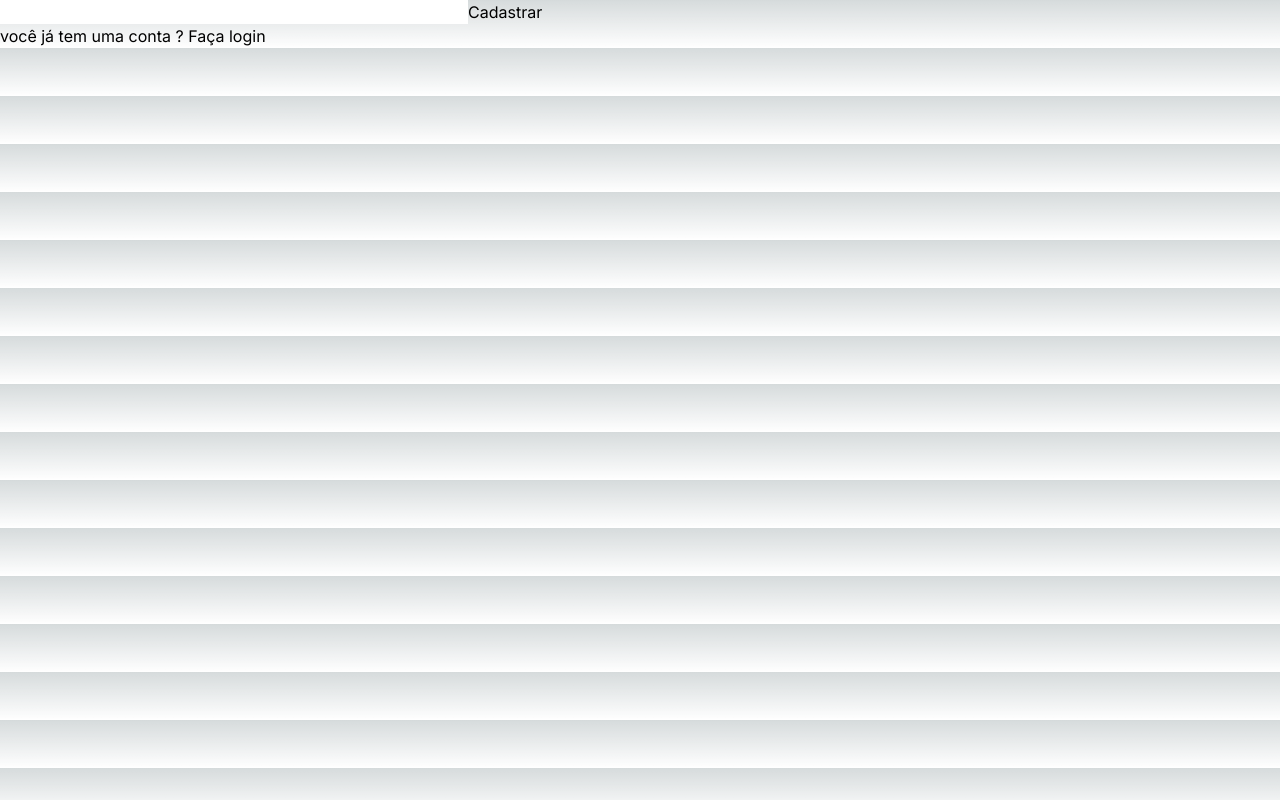
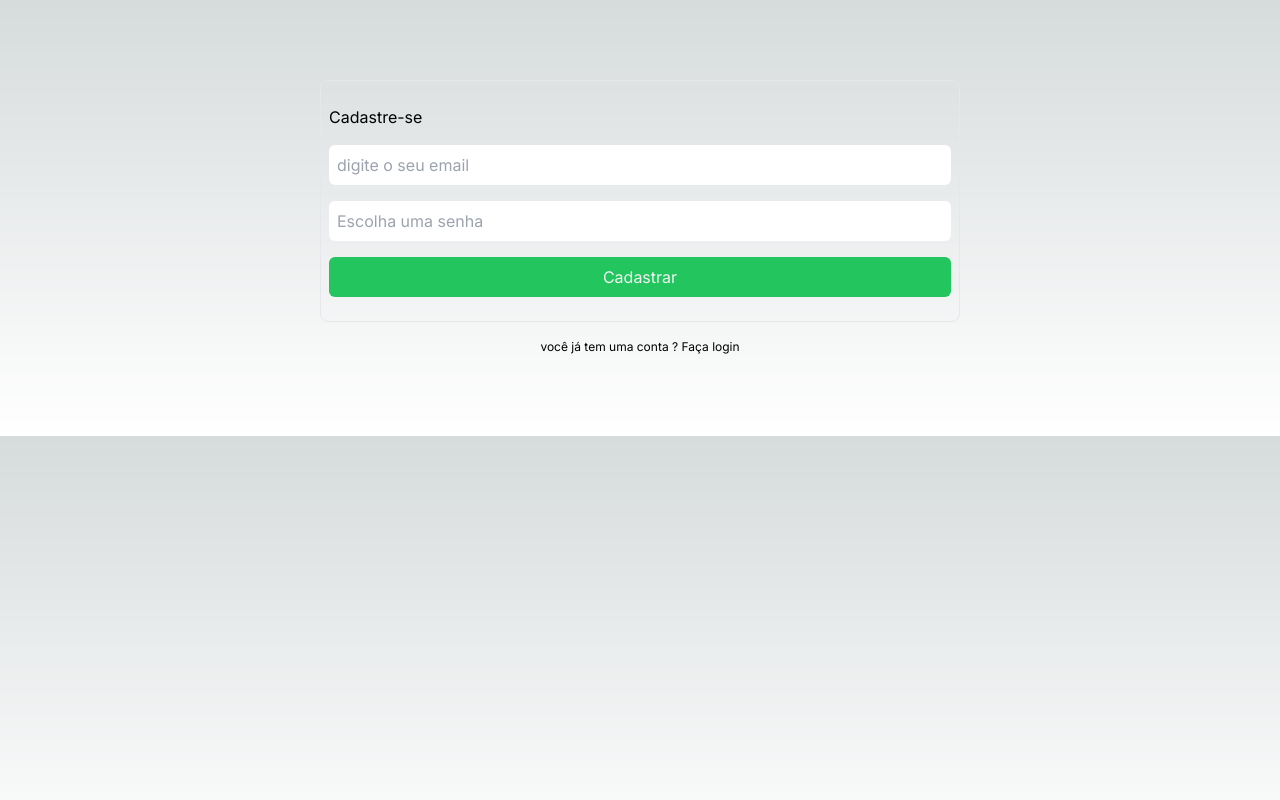
Before and after one commit to dinhoSilwa/guide-to-authenticating-whith-credentials, a Next.js app: page / in a window 1280 px wide. Built offline with nearby package versions, Linux system fonts and the light colour scheme; no server answers.

Commit message:
feat : added email  validation

```diff
--- a/src/actions/credentials.ts
+++ b/src/actions/credentials.ts
@@ -1,8 +1,10 @@
-import { Icredentials } from "@/types/credentials";
+import { getUserByEmail } from "@/db/users";
 
-export const doCredentialLogin = async (formData : FormData) =>{
-  const newCredentialsRegister = [
-    {email : formData.get("email"), password : formData.get("password")}
-  ]
-  console.log(newCredentialsRegister)
-}
+export const doCredentialLogin = async (formData: FormData) => {
+  const useremail = getUserByEmail(formData.get("email") as string);
+  if (!useremail) {
+    return console.log("Não encontrei o email , liberado");
+  }
+
+  console.log("Email já existe, não autorizado");
+};
--- a/src/app/loginpage/page.tsx
+++ b/src/app/loginpage/page.tsx
@@ -1,19 +1,43 @@
+"use client";
 import { doCredentialLogin } from "@/actions/credentials";
 import Link from "next/link";
 
-export default function LoginPage(){
-  return(
+export default function LoginPage() {
+  return (
     <>
-    <main>
-  <form action={doCredentialLogin}>
-    <input type="text" id="email" name="inputemail" />
-    <input type="password" id="password" name="password" />
-    <button type="submit">Cadastrar</button>
-  </form>
-  <div>
-    você já tem uma conta ? <Link href={"/login"}>Faça login</Link>
-  </div>
-</main>
+      <main className="py-20 flex flex-col items-center justify-center gap-4">
+        <form
+          action={doCredentialLogin}
+          className="flex flex-col gap-4 border rounded-lg px-2 w-1/2 p-6"
+        >
+          <legend>Cadastre-se</legend>
+          <input
+            type="text"
+            id="email"
+            name="email"
+            className="p-2 rounded-md text-black"
+            placeholder="digite o seu email"
+            required
+          />
+          <input
+            type="password"
+            id="password"
+            name="password"
+            className="p-2 rounded-md text-black"
+            placeholder="Escolha uma senha"
+            required
+          />
+          <button
+            type="submit"
+            className="p-2 bg-green-500 text-zinc-100 rounded-md"
+          >
+            Cadastrar
+          </button>
+        </form>
+        <div className="text-[12px]">
+          você já tem uma conta ? <Link href={"/login"}>Faça login</Link>
+        </div>
+      </main>
     </>
-  )
+  );
 }
--- a/src/app/page.tsx
+++ b/src/app/page.tsx
@@ -1,3 +1,4 @@
+"use server"
 import { auth } from "./auth";
 import LoginPage from "./loginpage/page";
 import HomePage from "./home/page";
```
